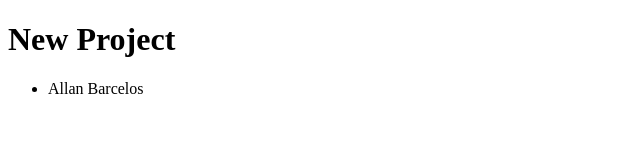
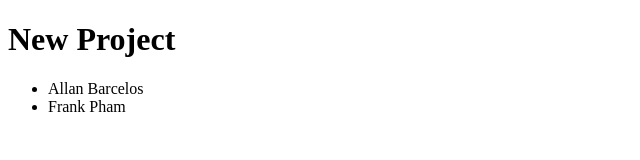
Before and after one commit to allanbarcelos/in-class-tt4-2160, a plain HTML site: page index.html in a window 1280 px wide. Shown: the full height of the page, 0-640 px from the left. Drawn offline with Linux system fonts and the light colour scheme.

Commit message:
Added Frank Pham to the list

```diff
--- a/index.html
+++ b/index.html
@@ -9,6 +9,7 @@
     <h1>New Project</h1>
     <ul>
         <li>Allan Barcelos</li>
+        <li>Frank Pham</li>
     </ul>
 </body>
 </html>
```
